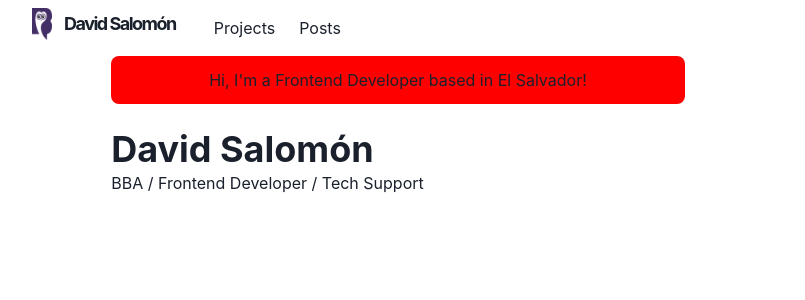
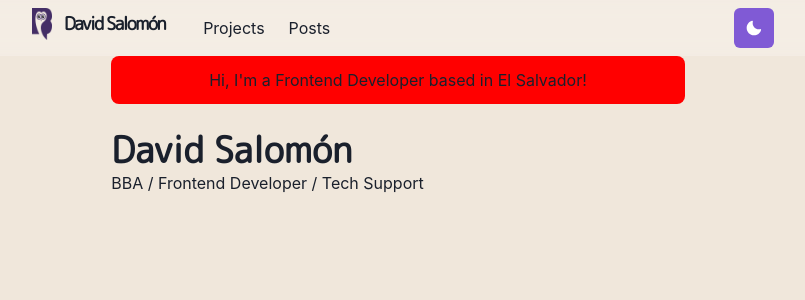
Before and after one commit to DavidSalomonDev/portfoliodev, a Next.js app: page / in a window 1280 px wide. Shown: the top 300 px of the page, without its empty margins (242-1047 px from the left). Built offline with nearby package versions, Linux system fonts and the light colour scheme.

Commit message:
:art: add dark mode

```diff
--- /dev/null
+++ b/components/Fonts.tsx
@@ -0,0 +1,9 @@
+import { Global } from "@emotion/react";
+
+const Fonts = () => (
+	<Global styles = {`
+		@import url('https://fonts.googleapis.com/css2?family=M+PLUS+Rounded+1c&display=swap');
+	`} />
+);
+
+export default Fonts;
--- a/components/Navbar.tsx
+++ b/components/Navbar.tsx
@@ -17,6 +17,7 @@
 } from "@chakra-ui/react";
 
 import { HamburgerIcon } from "@chakra-ui/icons";
+import ThemeToggleButton from '../components/theme-toggle-button'
 
 const LinkItem = ({ href, path, children }) => {
 	const active = path === href;
@@ -58,6 +59,7 @@
 
 				</Stack>
 				<Box flex = {1} align = "right">
+					<ThemeToggleButton />
 					<Box ml = {2} display = {{ base: "inline-block", md: "none" }}>
 						<Menu>
 							<MenuButton as = {IconButton}
--- /dev/null
+++ b/components/theme-toggle-button.tsx
@@ -0,0 +1,14 @@
+import { IconButton, useColorMode, useColorModeValue } from "@chakra-ui/react";
+import { MoonIcon, SunIcon } from "@chakra-ui/icons";
+
+const ThemeToggleButton = () => {
+	const { toggleColorMode } = useColorMode();
+
+	return (
+		<IconButton aria-label = "Toggle Theme"
+								colorScheme = {useColorModeValue("purple", "orange")}
+								icon = {useColorModeValue(<MoonIcon />, <SunIcon />)} onClick = {toggleColorMode} />
+	);
+};
+
+export default ThemeToggleButton
--- /dev/null
+++ b/libs/theme.ts
@@ -0,0 +1,55 @@
+import { extendTheme } from "@chakra-ui/react";
+import { mode } from "@chakra-ui/theme-tools";
+
+const styles = {
+	global: props => ( {
+		body: {
+			bg: mode("#F0E7DB", "#202023")(props)
+		}
+	} )
+};
+
+const components = {
+	Heading: {
+		variants: {
+			"section-title": {
+				textDecoration: "underline",
+				fontSize: 20,
+				textUnderlineOffset: 6,
+				textDecorationColor: "#525252",
+				textDecorationThickness: 4,
+				marginTop: 3,
+				marginBottom: 4
+			}
+		}
+	},
+	Link: {
+		baseStyle: props => ( {
+			color: mode("#3D7AED", "#FF63C3")(props),
+			textUnderlineOffset: 3
+		} )
+	}
+};
+
+const fonts = {
+	heading: "'M PLUS Rounded 1c'"
+};
+
+const colors = {
+	glassTeal: "#88CCCA"
+};
+
+const config = {
+	initialColorMode: "dark",
+	useSystemColorMode: true
+};
+
+const theme = extendTheme({
+	config,
+	styles,
+	components,
+	colors,
+	fonts
+});
+
+export default theme;
--- a/pages/_app.tsx
+++ b/pages/_app.tsx
@@ -1,9 +1,12 @@
 import { ChakraProvider } from "@chakra-ui/react";
 import Layout from "../components/layouts/Main";
+import Fonts from '../components/Fonts'
+import theme from '../libs/theme'
 
 const Website = ({ Component, pageProps, router }) => {
 	return (
-		<ChakraProvider>
+		<ChakraProvider theme={theme}>
+			<Fonts />
 			<Layout router = {router}>
 				<Component {...pageProps} key = {router.route} />
 			</Layout>
--- /dev/null
+++ b/pages/_document.tsx
@@ -0,0 +1,18 @@
+import { ColorModeScript } from "@chakra-ui/react";
+import NextDocument, { Head, Html, Main, NextScript } from "next/document";
+import theme from "../libs/theme";
+
+export default class Document extends NextDocument {
+	render() {
+		return (
+			<Html lang = "en">
+				<Head />
+				<body>
+				<ColorModeScript initialColorMode = {theme.config.initialColorMode} />
+				<Main />
+				<NextScript />
+				</body>
+			</Html>
+		);
+	}
+}
```
